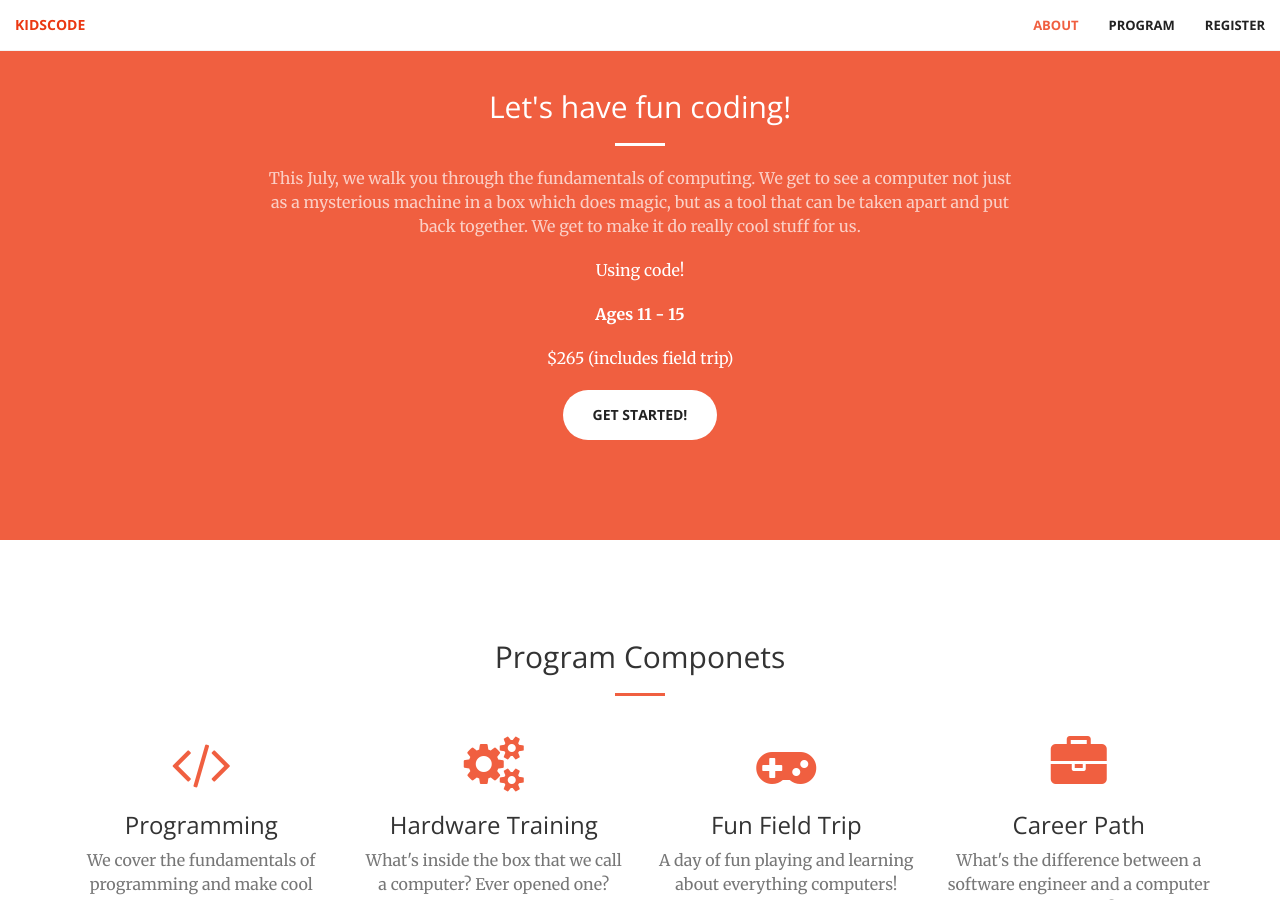
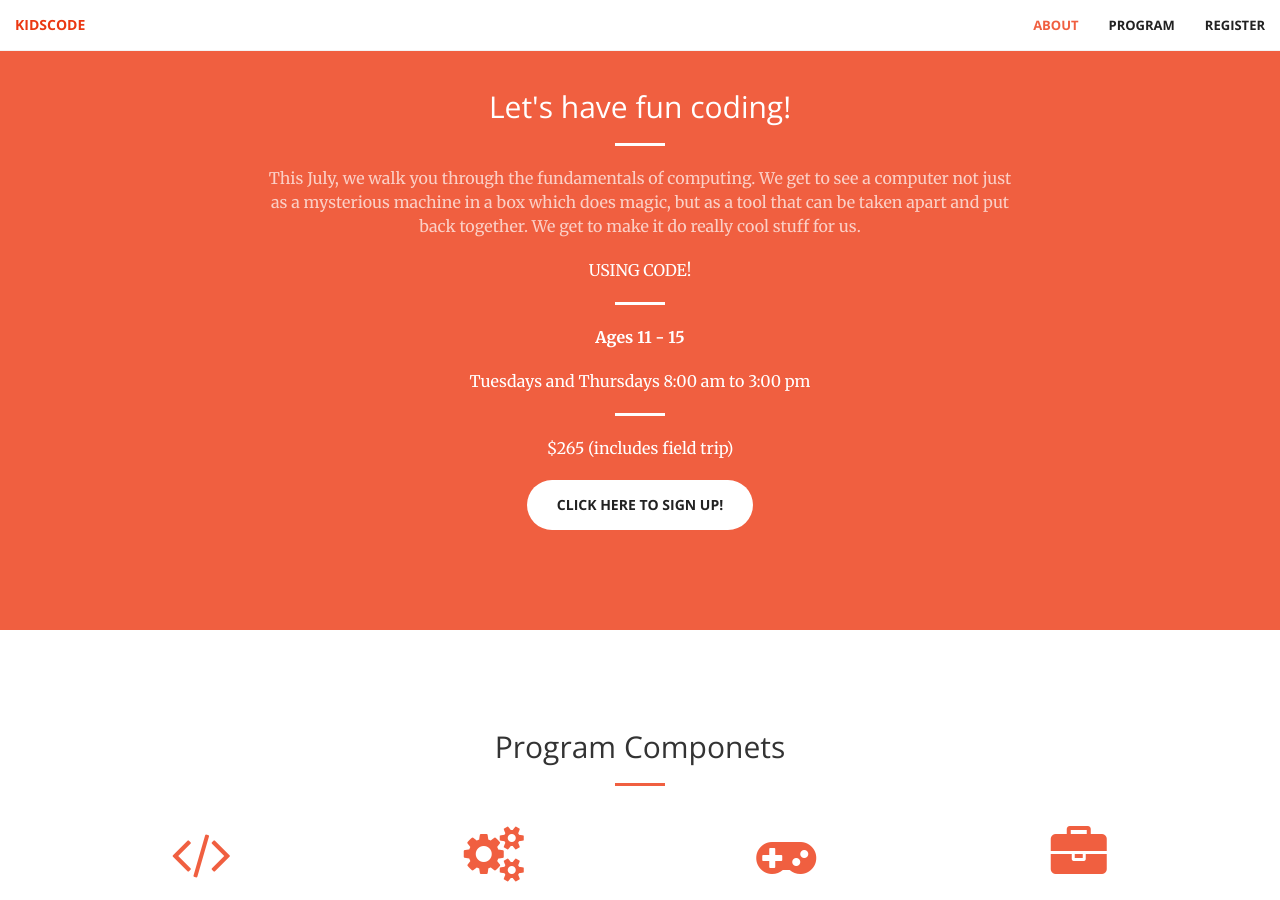
Before and after one commit to ojagostini/supracademy.com, a Jekyll site: the page kidscode/index.html, which Jekyll copies as it is, in a window 1280 px wide and 900 px high, scrolled down 910 px. Built offline with Jekyll 4.4.1, drawn with Linux system fonts in a browser that asks for light colours.

Commit message:
added days and times of program to kidscode

```diff
--- a/kidscode/index.html
+++ b/kidscode/index.html
@@ -93,12 +93,17 @@
 
                     We get to make it do really cool stuff for us.
 
-                    <p> Using code! </p>
+                    <p> USING CODE! </p>
+
+                    <hr class="light">
+
                     <p><strong> Ages 11 - 15 </strong></p>
+                    <p> Tuesdays and Thursdays 8:00 am to 3:00 pm</p>
+                    <hr class="light">
                     <p>$265 (includes field trip)</p>
 
                     </p>
-                    <a href="https://supracademy.wufoo.com/forms/q1l4sy6y0x6vbx4/" class="btn btn-default btn-xl">Get Started!</a>
+                    <a href="https://supracademy.wufoo.com/forms/q1l4sy6y0x6vbx4/" class="btn btn-default btn-xl">Click here to sign up!</a>
                 </div>
             </div>
         </div>
```
